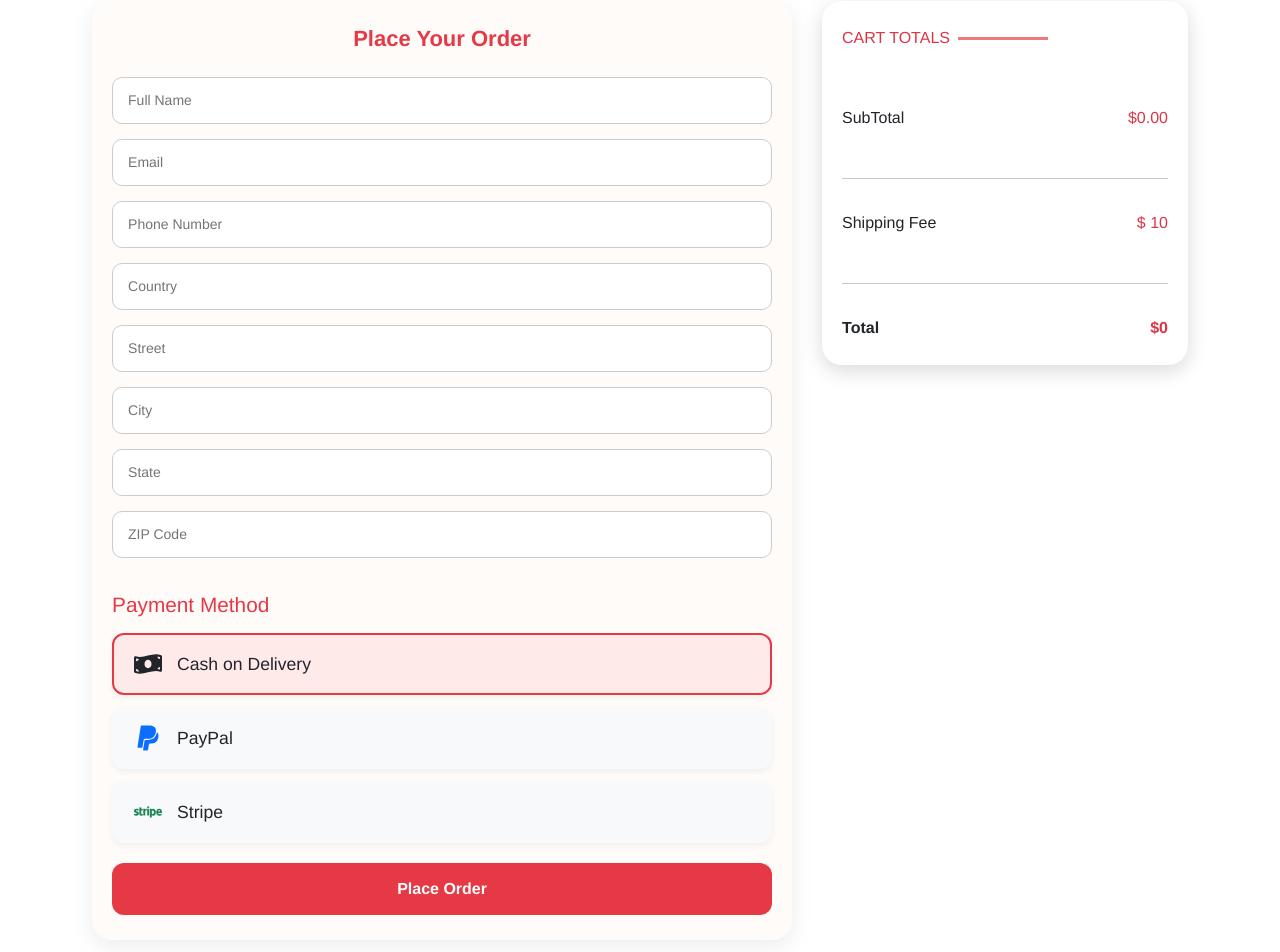
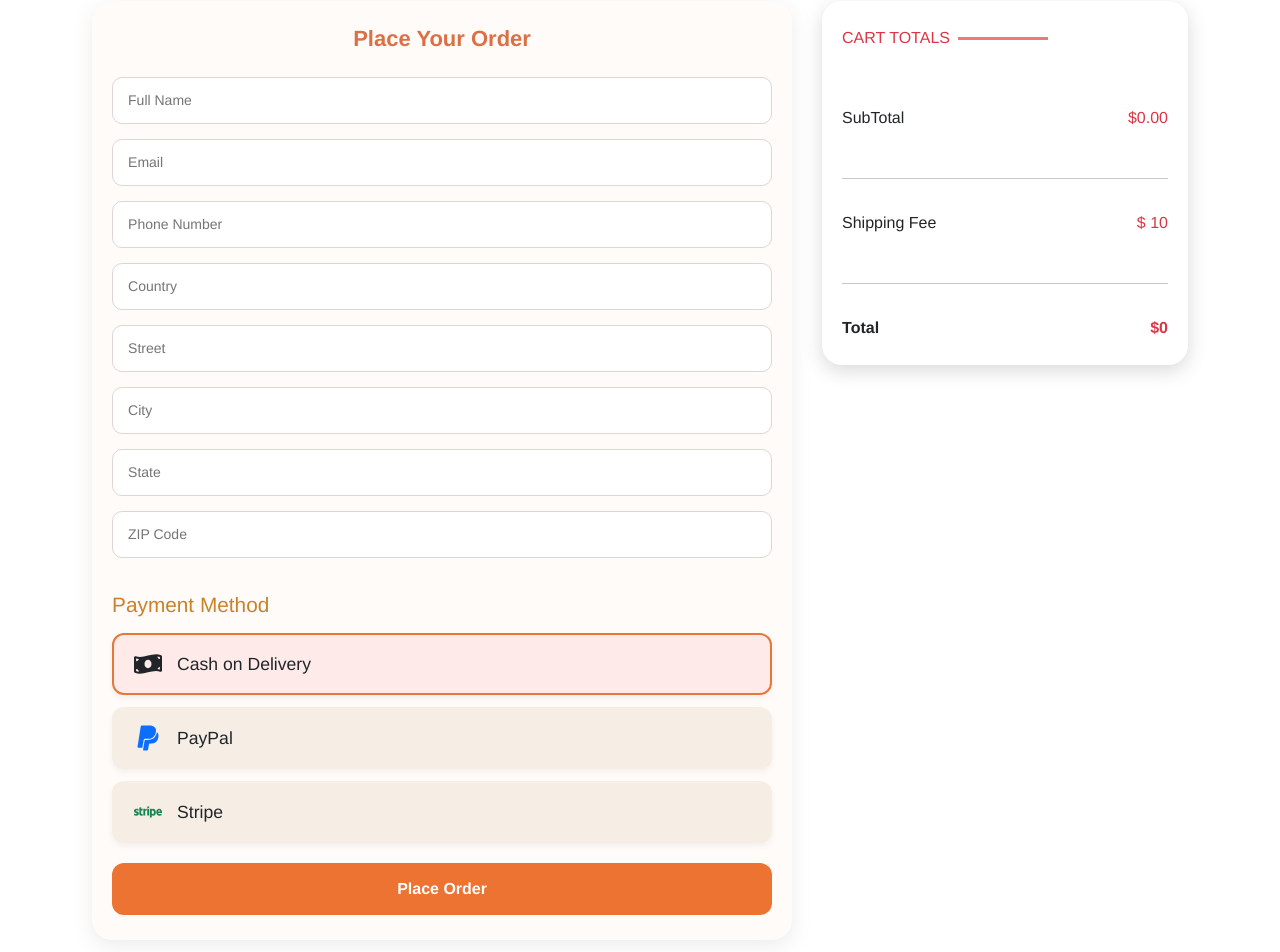
Before and after one commit to mosesbukenya1999-dot/Colabo-ecommerce-website-forever, a React (Vite) app in the folder frontend/: page /place-order in a window 1280 px wide. Shown: the part 140-1092 px from the top of the page. Built offline with nearby package versions, Linux system fonts and the light colour scheme; no server answers.

Commit message:
update frontend

```diff
--- a/frontend/src/components/Navbar/Navbar.jsx
+++ b/frontend/src/components/Navbar/Navbar.jsx
@@ -152,6 +152,8 @@ const AppNavbar = () => {
               </NavLink>
               <Heart className="nav-icon" />
 
+            </div>
+          </BSNavbar.Collapse>
               {token && currentUser ? (
                 <div className="user-info">
                   <img
@@ -167,8 +169,6 @@ const AppNavbar = () => {
                   <Person />
                 </NavLink>
               )}
-            </div>
-          </BSNavbar.Collapse>
         </Container>
       </BSNavbar>
 
--- a/frontend/src/components/PlaceOrder/newPlacer.css
+++ b/frontend/src/components/PlaceOrder/newPlacer.css
@@ -28,7 +28,7 @@
 /* Page Title */
 .page-title {
   text-align: center;
-  color: #e63946;
+  color: #dc7045;
   margin-bottom: 25px;
   font-size: 22px;
   font-weight: bold;
@@ -40,14 +40,14 @@
   padding: 12px 15px;
   margin-bottom: 15px;
   border-radius: 10px;
-  border: 1px solid #ccc;
+  border: 1px solid #dfd6d1;
   font-size: 14px;
   transition: 0.2s;
 }
 
 .form-container input:focus {
   outline: none;
-  border-color: #e63946;
+  border-color: #e65f39;
   box-shadow: 0 0 5px rgba(230, 57, 70, 0.3);
 }
 
@@ -55,7 +55,7 @@
 .placeorder-btn {
   width: 100%;
   padding: 14px 0;
-  background: #e63946;
+  background: #ed7332;
   color: #fff;
   border-radius: 12px;
   font-size: 16px;
@@ -147,7 +147,7 @@
 
 .payment-method h4 {
   margin-bottom: 20px;
-  color: #e63946;
+  color: #cf5b2e;
   font-size: 20px;
   font-weight: 700;
   text-align: center;
@@ -160,7 +160,7 @@
 
 .payment-method-cards h4 {
   margin-bottom: 15px;
-  color: #e63946;
+  color: #ca8229;
   font-size: 1.3rem;
 }
 
@@ -171,7 +171,7 @@
   margin-bottom: 12px;
   border-radius: 12px;
   border: 2px solid transparent;
-  background-color: #f8f9fa;
+  background-color: #f6eee5;
   cursor: pointer;
   transition: all 0.3s;
   box-shadow: 0 3px 6px rgba(0,0,0,0.05);
@@ -184,7 +184,7 @@
 }
 
 .payment-card.selected {
-  border-color: #e63946;
+  border-color: #e67839;
   background-color: #ffeaea;
 }
 
--- a/frontend/src/pages/Orders.jsx
+++ b/frontend/src/pages/Orders.jsx
@@ -59,7 +59,7 @@ const Orders = () => {
 
             <div className="order-items">
               {order.items.map((item) => (
-                <div key={item._id || item.productId} className="order-item">
+                <div key={item._id} className="order-item">
                   <img src={item.images?.[0]} alt={item.name} />
                   <div className="item-details">
                     <h3>{item.name}</h3>
```
